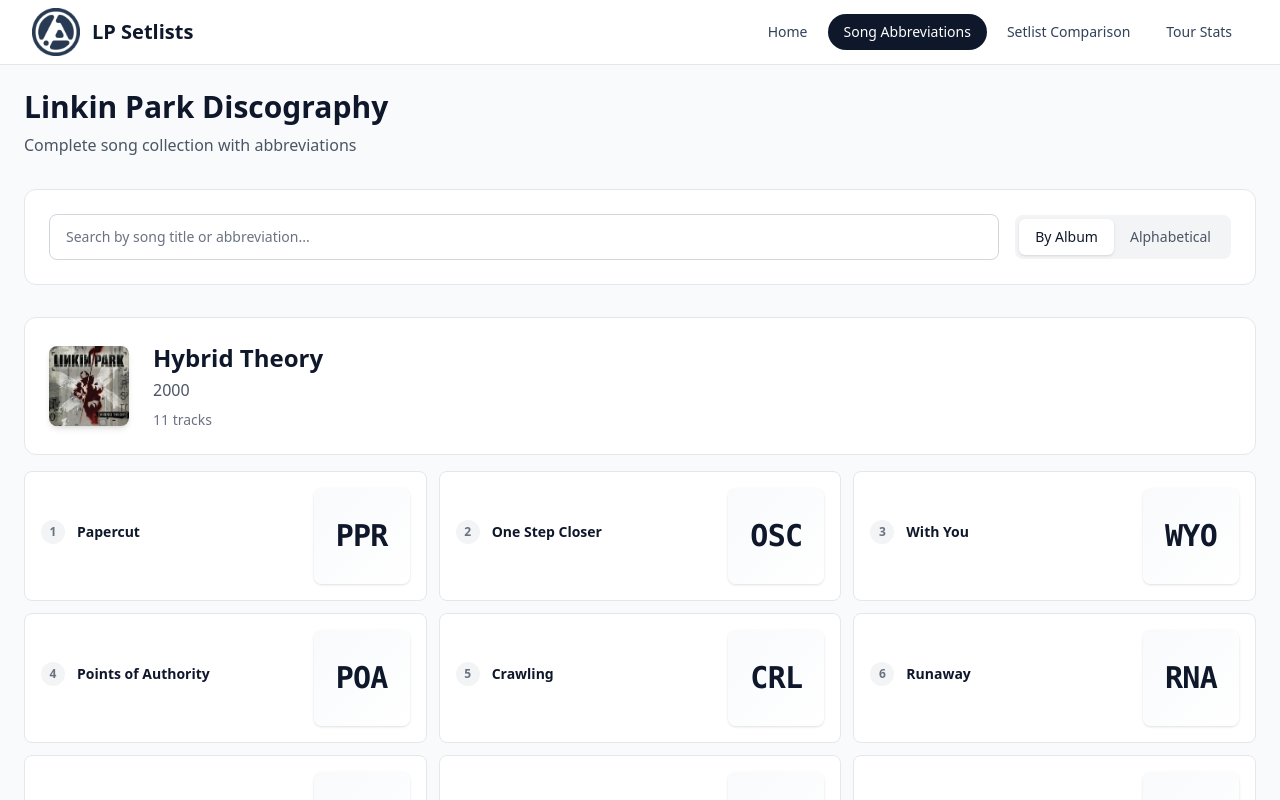
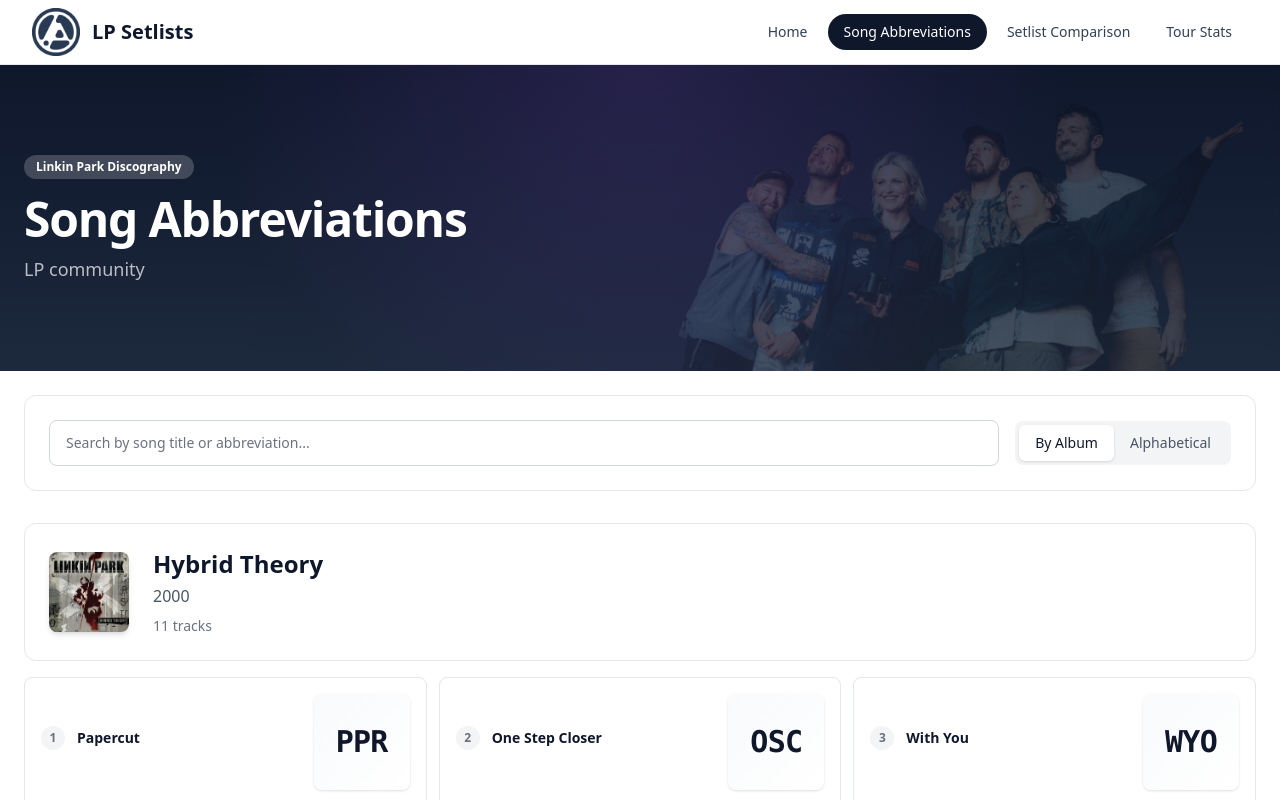
Before and after one commit to evengene/lp-setlist-comparison, a React (Vite) app: page /songs in a window 1280 px wide. Shown: the top 800 px of the page. Built offline with nearby package versions, Linux system fonts and the light colour scheme.

Commit message:
- add new images to page covers - add header wrapper component

```diff
--- a/src/components/HeaderWrapper.tsx
+++ b/src/components/HeaderWrapper.tsx
@@ -2,11 +2,12 @@
   title: string;
   subtitle: string;
   badge: string;
+  backgroundImage?: string;
 }
 
 const HeaderWrapper = ( props: HeaderWrapperProps ) => {
 
-  const { title, subtitle, badge } = props;
+  const { title, subtitle, badge, backgroundImage } = props;
 
   return (
     <header className="relative bg-linear-to-b py-6 from-slate-900 to-slate-800 overflow-hidden">
@@ -16,13 +17,16 @@
           background: 'radial-gradient(circle at 50% 0%, rgba(168, 85, 247, 0.15) 0%, transparent 60%)'
         }}
       />
+
+      {backgroundImage && (
         <div className="absolute right-0 top-0 bottom-0 w-1/2 opacity-20">
           <img
-          src="/lp-transparent.png"
-          alt="Linkin Park"
+            src={backgroundImage}
+            alt="Linkin Park Header"
             className="h-full w-full object-cover object-center"
           />
         </div>
+      )}
 
       {/* Content */}
       <div className="relative max-w-7xl mx-auto px-6 py-12 md:py-16">
--- a/src/pages/ComparisonPage.tsx
+++ b/src/pages/ComparisonPage.tsx
@@ -157,6 +157,7 @@
         badge={"From Zero World Tour 2024-2026"}
         title={"LP Setlists Comparison"}
         subtitle={"Celebrating the artistry behind every live performance. Compare Linkin Park shows side-by-side and discover which songs made each night special."}
+        backgroundImage="/lp-transparent.png"
       />
 
       {/* Main Container - with negative margin */}
--- a/src/pages/HomePage_full_tabs.tsx
+++ b/src/pages/HomePage_full_tabs.tsx
@@ -61,6 +61,7 @@
         badge={"From Zero World Tour 2024-2026"}
         title={"Linkin Park Live Shows"}
         subtitle={"Explore the setlist history across all tour legs"}
+        backgroundImage="/lp-transparent.png"
       />
 
       {/* Main Content */}
--- a/src/pages/LPSongs.tsx
+++ b/src/pages/LPSongs.tsx
@@ -1,5 +1,6 @@
 import React, { useState, useMemo } from 'react';
 import { useLPSongData } from '../hooks/useLPSongData.ts';
+import HeaderWrapper from "../components/HeaderWrapper.tsx";
 
 
 export const LPSongs: React.FC = () => {
@@ -43,12 +44,15 @@
   }, [albumsWithSongs, searchQuery]);
 
   return (
+    <div className="min-h-screen bg-white">
+      <HeaderWrapper
+        badge={"Linkin Park Discography"}
+        title={"Song Abbreviations"}
+        subtitle={"LP community"}
+        backgroundImage="/lp-transparent-cover.png"
+      />
     <div className="max-w-7xl mx-auto p-6">
-      {/* Header */}
-      <div className="mb-8">
-        <h1 className="text-3xl font-bold text-slate-900 mb-2">Linkin Park Discography</h1>
-        <p className="text-gray-600">Complete song collection with abbreviations</p>
-      </div>
+
 
       {/* Controls */}
       <div className="bg-white border border-gray-200 rounded-xl p-6 mb-8">
@@ -248,6 +252,7 @@
         </div>
       </div>
     </div>
+    </div>
   );
 };
 
```
Also changed, not shown: public/lp-transparent-3.png (added), public/lp-transparent-cover.png (added). Lines whose indentation alone changed are shown as unchanged.
